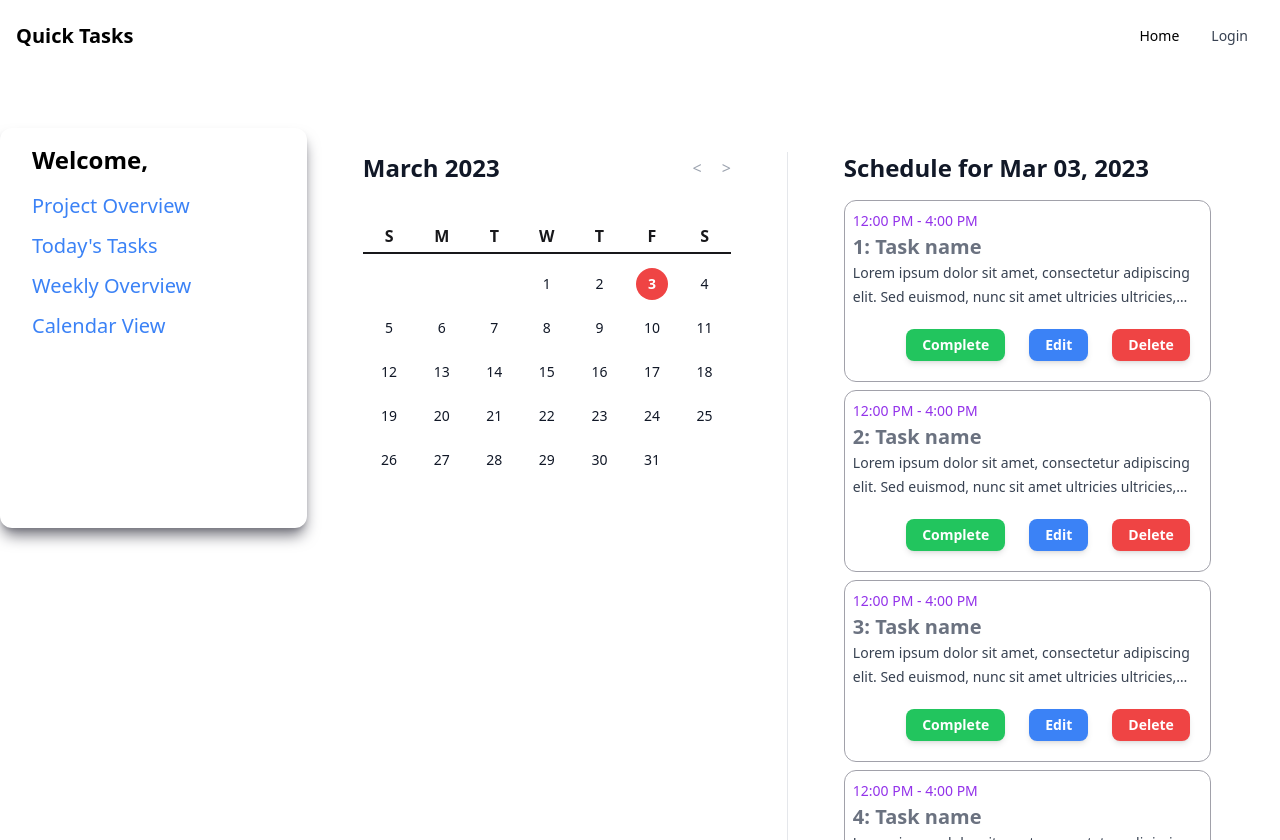
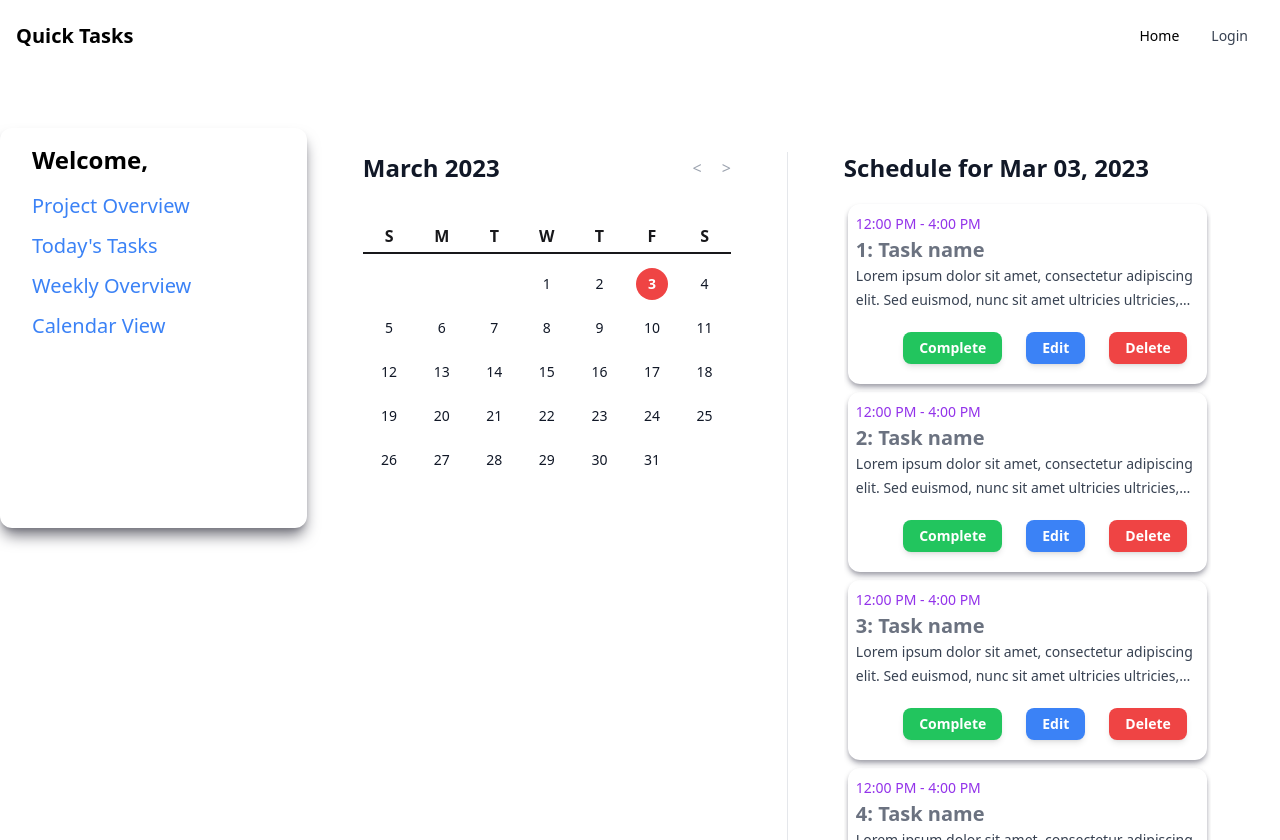
Before and after one commit to Davit-G/barbell-squat-enthusiasts, a React (Vite) app in the folder unihack2023-client/: page /my/calendar in a window 1280 px wide. Built offline with nearby package versions, Linux system fonts and the light colour scheme.

Commit message:
Updated Calendar Shadow

```diff
--- a/unihack2023-client/src/pages/my/Calendar.jsx
+++ b/unihack2023-client/src/pages/my/Calendar.jsx
@@ -138,7 +138,7 @@ function Calendar() {
                 {format(selectedDay, "MMM dd, yyy")}
               </time>
             </h2>
-            <ol className="mt-4 space-y-2 text-sm leading-6 text-gray-500 h-[40rem] overflow-y-scroll scrollbar-hide ">
+            <ol className="mt-4 space-y-2 text-sm leading-6 text-gray-500 h-[40rem] overflow-y-scroll scrollbar-hide p-1">
               {[1, 2, 3,4,5,6].map((num) => (
                 <CalendarTask num={num} />
               ))}
@@ -153,7 +153,7 @@ function Calendar() {
 function CalendarTask({ num }) {
   return (
     <>
-      <div className="rounded-xl border-[0.75px] p-2 border-zinc-400 w-full">
+      <div className="rounded-xl shadow-md shadow-zinc-400 p-2 w-full">
         <p className="text-purple-600">12:00 PM - 4:00 PM</p>
         <h1 className="text-xl font-semibold">{num}: Task name</h1>
         <p className="text-gray-700 truncate-2-lines">
```
